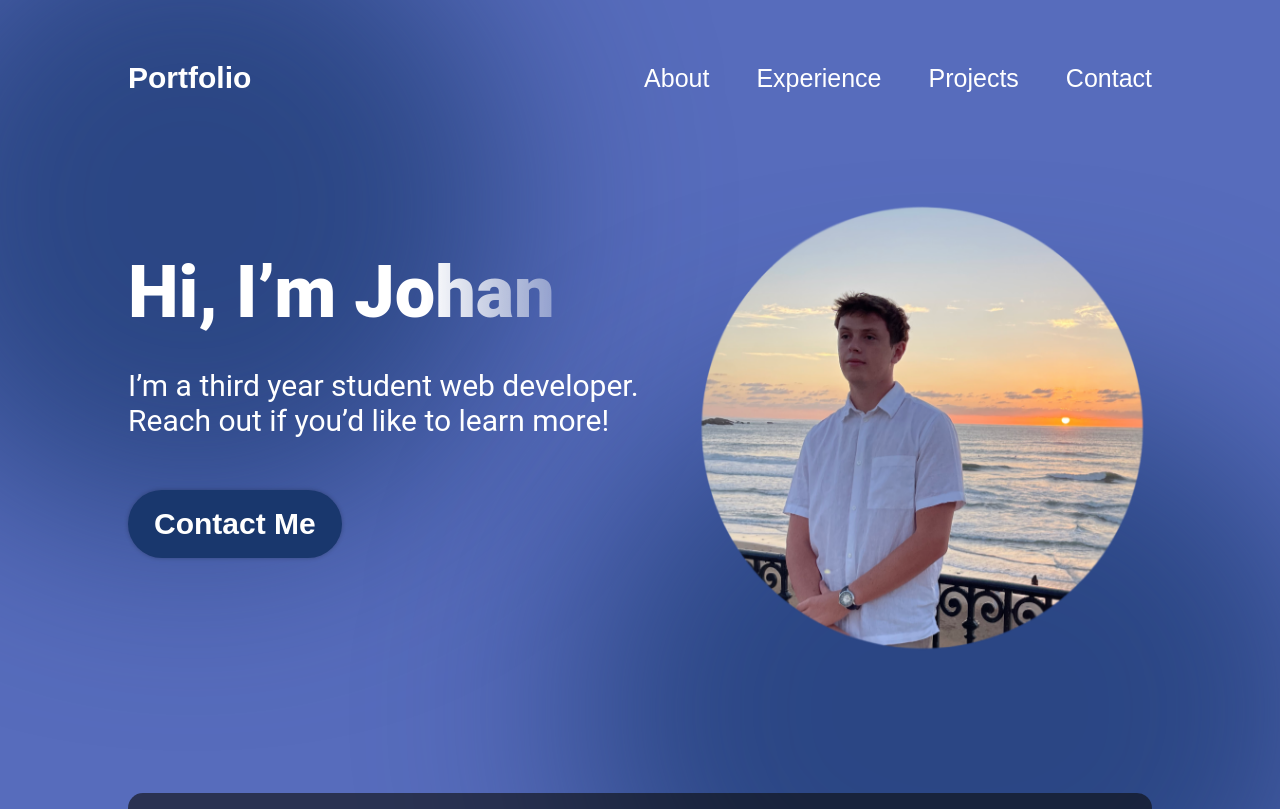
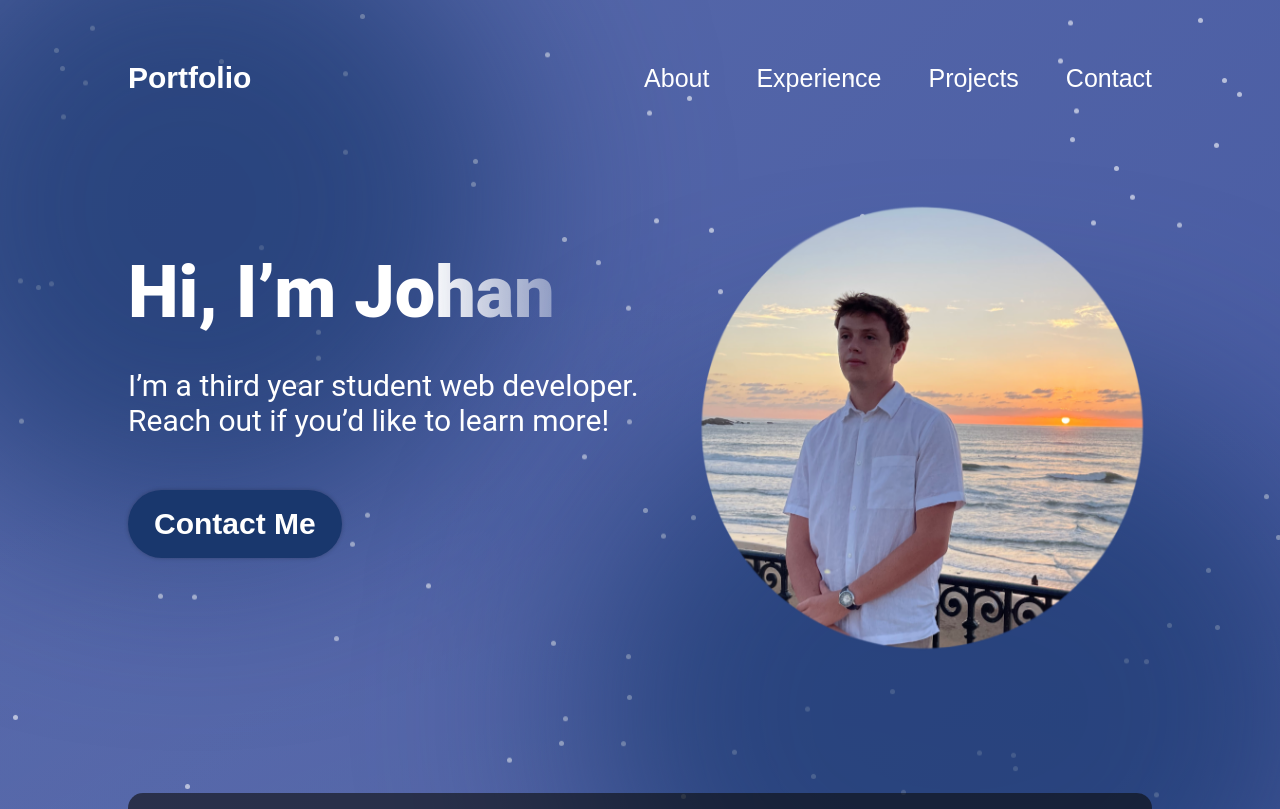
Before and after one commit to JohanRouyer/Portfolio, a React (Vite) app: page / in a window 1280 px wide. Shown: the top 809 px of the page. Built offline with nearby package versions, Linux system fonts and the light colour scheme.

Commit message:
add particles + hover buttons

```diff
--- a/src/App.jsx
+++ b/src/App.jsx
@@ -5,18 +5,22 @@ import {About} from "./components/About/About.jsx";
 import {Experience} from "./components/Experience/Experience.jsx";
 import {Projects} from "./components/Projects/Projects.jsx";
 import {Contact} from "./components/Contact/Contact.jsx";
+import Particles from "./Particles.jsx";
 
 function App() {
-    return(
-        <div className={styles.App}>
-            <Navbar/>
-            <Hero/>
-            <About/>
-            <Experience/>
-            <Projects/>
-            <Contact/>
+    return (
+        <div>
+            <Particles />
+            <div className={styles.App}>
+                <Navbar />
+                <Hero />
+                <About />
+                <Experience />
+                <Projects />
+                <Contact />
+            </div>
         </div>
-    )
+    );
 }
 
 export default App
--- /dev/null
+++ b/src/Particles.jsx
@@ -0,0 +1,22 @@
+import { useEffect } from 'react';
+import styles from './Particles.module.css';
+
+const Particles = () => {
+    useEffect(() => {
+        const particleContainer = document.querySelector(`.${styles.particleContainer}`);
+        for (let i = 0; i < 50; i++) {
+            const particle = document.createElement('div');
+            particle.classList.add(styles.particle);
+            particleContainer.appendChild(particle);
+            const top = Math.random() * 100;
+            const left = Math.random() * 100;
+            particle.style.top = `${top}%`;
+            particle.style.left = `${left}%`;
+            particle.style.animationDelay = `${Math.random() * 2}s`;
+        }
+    }, []);
+
+    return <div className={styles.particleContainer}></div>;
+};
+
+export default Particles;
--- /dev/null
+++ b/src/Particles.module.css
@@ -0,0 +1,25 @@
+.particleContainer {
+    position: fixed; /* Fixe l'élément au fond */
+    top: 0;
+    left: 0;
+    width: 100vw;  /* Prend toute la largeur de la fenêtre */
+    height: 100vh; /* Prend toute la hauteur de la fenêtre */
+    pointer-events: none; /* Les particules ne bloquent pas les interactions avec le reste de la page */
+    z-index: -1;  /* Envoie les particules en arrière-plan */
+}
+
+.particle {
+    position: absolute;
+    width: 5px;
+    height: 5px;
+    background-color: white;
+    border-radius: 50%;
+    opacity: 0.7;
+    animation: float 5s infinite ease-in-out;
+}
+
+@keyframes float {
+    0% { transform: translateY(0px); opacity: 0.6; }
+    50% { transform: translateY(-15px); opacity: 0.4; }
+    100% { transform: translateY(0px); opacity: 0.6; }
+}
--- a/src/components/Hero/Hero.module.css
+++ b/src/components/Hero/Hero.module.css
@@ -45,6 +45,17 @@
     font-weight: 600;
     padding: 17px 26px;
     box-shadow: 0 0 4px 0 rgba(0, 0, 0, 0.25);
+    background-image: linear-gradient(90deg,
+    rgba(222, 117, 226, 0.56) 0%,
+    rgba(255,255,255, 0) 100%
+    );
+    background-size: 0 100%;
+    background-repeat: no-repeat;
+    transition: 0.4s;
+}
+
+.contactBtn:hover{
+    background-size: 100% 100%;
 }
 
 .heroImg{
@@ -55,6 +66,7 @@
     animation-iteration-count: infinite;
     animation-timing-function: ease-in-out;
 }
+
 
 @keyframes floating {
     0%{
--- a/src/components/Projects/ProjectCard.module.css
+++ b/src/components/Projects/ProjectCard.module.css
@@ -58,4 +58,10 @@
     border-radius: 100px;
     background: var(--color-background);
     padding: 1px 22px;
+    transition: background 0.5s ease;
 }
+
+.link:hover {
+    background:
+    rgba(222, 117, 226, 0.56);
+}
--- a/src/index.css
+++ b/src/index.css
@@ -9,5 +9,5 @@
 html{
     scroll-behavior: smooth;
     min-height: 100dvh;
-    background-color: theme(var(--color-background));
+    background: var(--color-background);
 }
--- a/src/vars.css
+++ b/src/vars.css
@@ -4,7 +4,9 @@
     --color-primary:#19376D;
     --color-secondary:#2F4596;
     --color-dark:#0B2447;
-    --color-background: #576CBC;
+    --color-background: radial-gradient(circle at 50% 50%, rgba(255, 255, 255, 0.1) 10%, transparent 80%),
+    linear-gradient(135deg, rgb(88, 106, 171) 0%, rgb(50, 70, 150) 100%);
+
 
     /*fonts*/
     --font-roboto: "Roboto", sans-serif;
```
